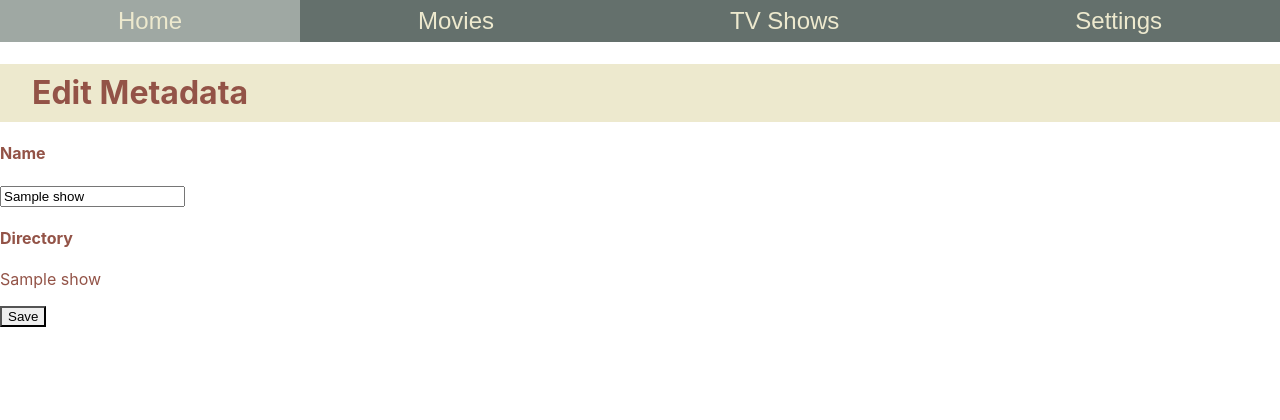
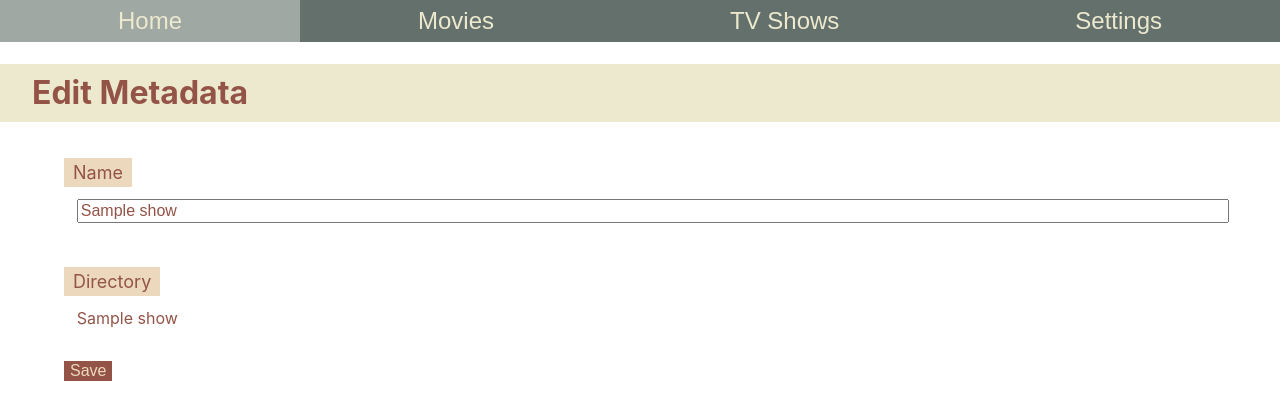
Before and after one commit to Ap0c/video-server, a Flask app: page /edit_metadata/show/1 in a window 1280 px wide. Shown: the top 420 px of the page. Run offline with Flask 2, Linux system fonts and the light colour scheme; tables that the repository leaves empty hold one stand-in row (values such as "Sample post").

Commit message:
Improved appearance of edit metadata page and links.

```diff
--- a/video_server/static/base.css
+++ b/video_server/static/base.css
@@ -45,7 +45,7 @@ h1, h2, h3 {
 }
 
 .season {
-	background-color: #ECD9BD;
+	background-color: #ecd9bd;
 }
 
 
@@ -82,11 +82,58 @@ li:hover {
 }
 
 
-/* ----- Videos ----- */
+/* ----- Item Pages ----- */
 
 video {
 	width: 80vw;
-	margin: 0 10vw;
+	margin: 2vh 10vw;
+	background-color: #ecd9bd;
+}
+
+.edit-metadata {
+	text-align: center;
+	padding-top: 2vh;
+	margin: 2vh 5vw;
+	color: #935347;
+}
+
+.edit-metadata a {
+	background-color: #ecd9bd;
+	padding: .5em;
+}
+
+.edit-metadata a:hover {
+	background-color: #935347;
+	color: #ecd9bd;
+}
+
+
+/* ----- Edit Metadata ----- */
+
+.metadata-form {
+	margin: 5vh 5vw;
+}
+
+.metadata-form label, .uneditable-label {
+	color: #935347;
+	background-color: #ecd9bd;
+	padding: .2em .5em;
+	font-size: large;
+}
+
+.metadata-form input[type="text"], input[type="number"], .uneditable-content {
+	width: 100%;
+	font-size: medium;
+	color: inherit;
+	margin: 2vh 1vw 4vh;
+	box-sizing: border-box;
+}
+
+.metadata-form input[type="submit"] {
+	border: none;
+	background-color: #935347;
+	color: #ecd9bd;
+	font-size: medium;
 }
 
 
@@ -135,7 +182,7 @@ video {
 }
 
 .form-fields label {
-	background-color: #ECD9BD;
+	background-color: #ecd9bd;
 	margin: 1.5em 0 .5em;
 	padding: .5em 0;
 	text-align: center;
--- a/video_server/templates/edit_metadata.html
+++ b/video_server/templates/edit_metadata.html
@@ -6,13 +6,13 @@
 {% endblock header %}
 
 {% block content %}
-	<form action="" method="post">
+	<form action="" method="post" class="metadata-form">
 		{% for datum in metadata %}
 			{% if not datum['editable'] %}
-				<h4>{{ 'Directory' if datum['field'] == 'dirname' else datum['field'].title() }}</h4>
-				<p>{{ datum['value'] }}</p>
+				<p><span class="uneditable-label">{{ 'Directory' if datum['field'] == 'dirname' else datum['field'].title() }}</span></p>
+				<p class="uneditable-content">{{ datum['value'] }}</p>
 			{% else %}
-				<label for=""><h4>{{ datum['field'].title() }}</h4></label>
+				<label for="">{{ datum['field'].title() }}</label>
 				<input type="{{ datum['type'] }}" name="{{ datum['field'] }}" value="{{ datum['value'] or '' }}">
 			{% endif %}
 		{% endfor %}
--- a/video_server/templates/episode.html
+++ b/video_server/templates/episode.html
@@ -13,5 +13,5 @@
 
 {% block content %}
 	<video src="{{ video_url }}" controls></video>
-	<p><a href="{{ url_for('.edit_metadata', media_type='episode', media_id=episode['id']) }}">Edit Metadata</a></p>
+	<p class="edit-metadata"><a href="{{ url_for('.edit_metadata', media_type='episode', media_id=episode['id']) }}">Edit Metadata</a></p>
 {% endblock content %}
--- a/video_server/templates/movie.html
+++ b/video_server/templates/movie.html
@@ -5,5 +5,5 @@
 {% endblock header %}
 {% block content %}
 	<video src="{{ video_url }}" controls></video>
-	<p><a href="{{ url_for('.edit_metadata', media_type='movie', media_id=movie['id']) }}">Edit Metadata</a></p>
+	<p class="edit-metadata"><a href="{{ url_for('.edit_metadata', media_type='movie', media_id=movie['id']) }}">Edit Metadata</a></p>
 {% endblock content %}
--- a/video_server/templates/show.html
+++ b/video_server/templates/show.html
@@ -18,6 +18,8 @@
 		{% endfor %}
 	</section>
 
+	{% if unknown_season %}
+
 	<section>
 		<h3 class="season">Unknown Season</h3>
 		<ul>
@@ -26,9 +28,10 @@
 			{% endfor %}
 		</ul>
 	</section>
+	{% endif %}
 
 	<section>
-		<p><a href="{{ url_for('.edit_metadata', media_type='show', media_id=show['id']) }}">Edit Metadata</a></p>
+		<p class="edit-metadata"><a href="{{ url_for('.edit_metadata', media_type='show', media_id=show['id']) }}">Edit Metadata</a></p>
 	</section>
 
 {% endblock content %}
--- a/video_server/views.py
+++ b/video_server/views.py
@@ -82,8 +82,10 @@ def tv_show(show_id):
 
 	info = db.query('SELECT * FROM tv_shows WHERE id = ?', (show_id,))[0]
 	episodes = db.query('SELECT * FROM episodes WHERE show = ?', (show_id,))
+	unknown_season = None in (episode['season'] for episode in episodes)
 
-	return render_template('show.html', show=info, episodes=episodes)
+	return render_template('show.html', show=info, episodes=episodes,
+		unknown_season=unknown_season)
 
 
 @app.route('/tv_shows/episode/<episode_id>')
@@ -123,7 +125,6 @@ def edit_metadata(media_type, media_id):
 			return 'Media ID not recognised.', 404
 
 		metadata = []
-		print(result[0])
 		for key, value in dict(result[0]).items():
 			if key == 'name':
 				datum = {
```
